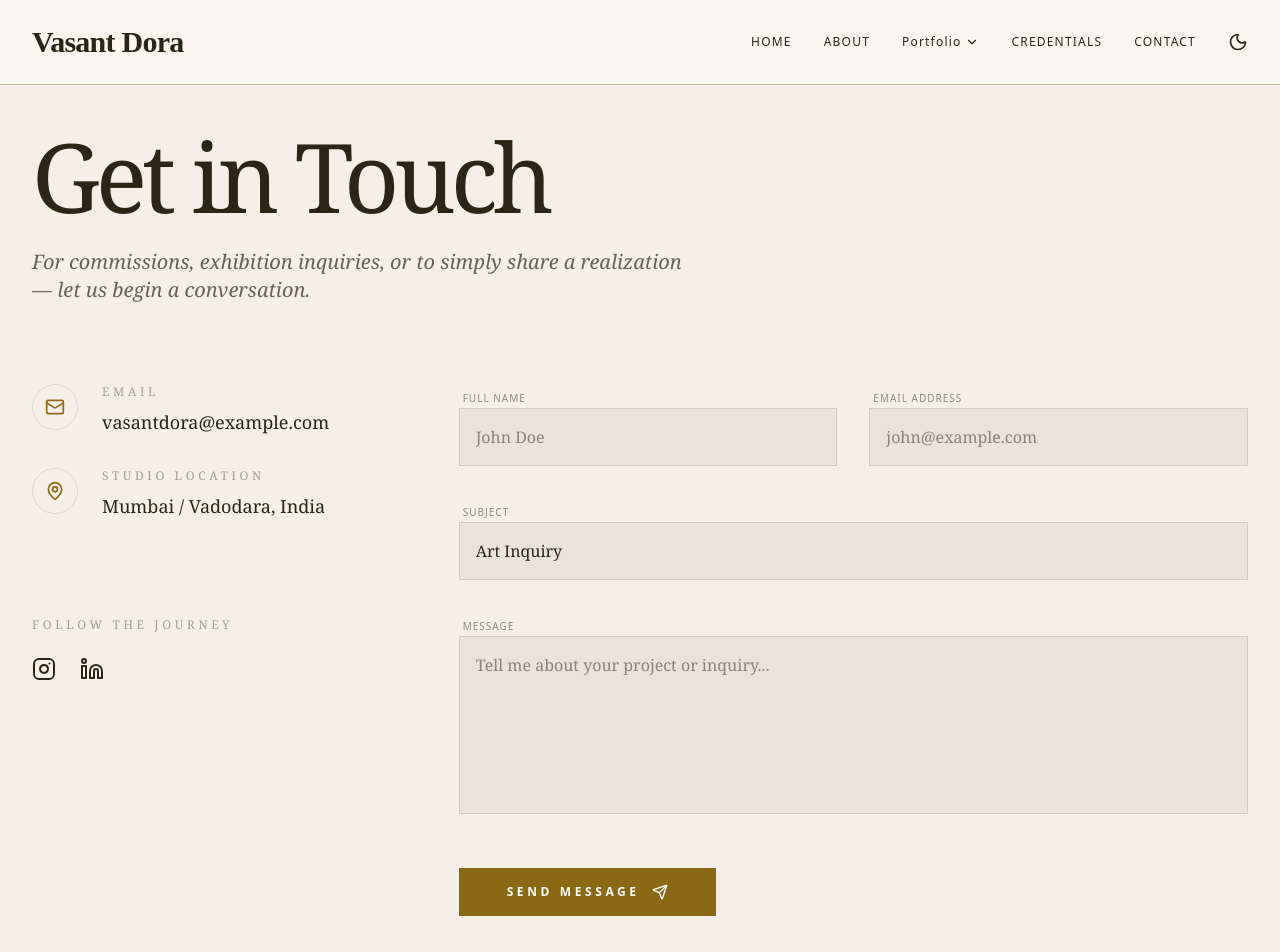
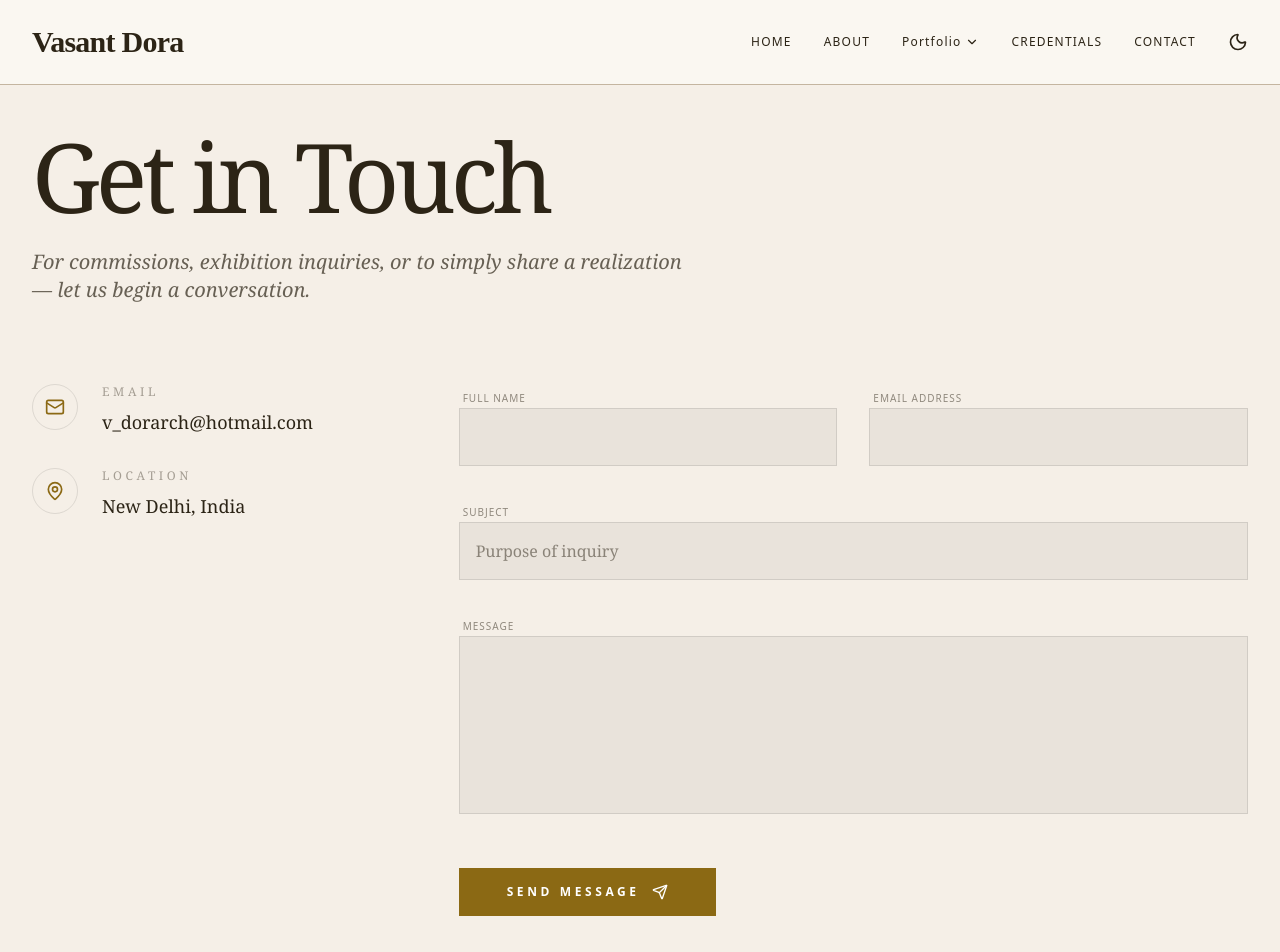
Before and after one commit to mehulnawal/vasantDora-portfolio, a React (Vite) app: page /contact in a window 1280 px wide. Shown: the top 952 px of the page. Built offline with nearby package versions, Linux system fonts and the light colour scheme; a web font is replaced by a local one.

Commit message:
site completed

```diff
--- a/src/components/contact.jsx
+++ b/src/components/contact.jsx
@@ -18,15 +18,12 @@ export const Contact = () => {
         <div className={`min-h-screen transition-colors duration-700 ${bgColor} ${textColor} pt-32 pb-20 overflow-x-hidden`}>
             <div className="container mx-auto px-4 md:px-8">
 
-                {/* 1. HEADER SECTION */}
                 <motion.div
                     initial={{ opacity: 0, y: 20 }}
                     animate={{ opacity: 1, y: 0 }}
                     className="mb-20"
                 >
-                    <h1 className="text-5xl md:text-8xl font-serif tracking-tighter mb-6">
-                        Get in Touch
-                    </h1>
+                    <h1 className="text-5xl md:text-8xl font-serif tracking-tighter mb-6">Get in Touch</h1>
                     <p className={`text-lg md:text-xl font-serif italic opacity-70 max-w-2xl`}>
                         For commissions, exhibition inquiries, or to simply share a realization — let us begin a conversation.
                     </p>
@@ -34,7 +31,6 @@ export const Contact = () => {
 
                 <div className="grid grid-cols-1 lg:grid-cols-12 gap-16 items-start">
 
-                    {/* 2. CONTACT INFO (Architectural Sidebar) */}
                     <motion.div
                         initial={{ opacity: 0, x: -30 }}
                         animate={{ opacity: 1, x: 0 }}
@@ -48,87 +44,74 @@ export const Contact = () => {
                                 </div>
                                 <div>
                                     <h3 className="text-xs uppercase tracking-[0.3em] opacity-40 mb-2 font-serif">Email</h3>
-                                    <p className="text-lg font-serif select-all">vasantdora@example.com</p>
+                                    <p className="text-lg font-serif select-all">v_dorarch@hotmail.com</p>
                                 </div>
                             </div>
-
                             <div className="flex items-start gap-6 group">
                                 <div className={`p-3 rounded-full border ${borderColor} group-hover:border-[#D4AF37] transition-colors`}>
                                     <MapPin size={20} className={accentColor} />
                                 </div>
                                 <div>
-                                    <h3 className="text-xs uppercase tracking-[0.3em] opacity-40 mb-2 font-serif">Studio Location</h3>
-                                    <p className="text-lg font-serif">Mumbai / Vadodara, India</p>
+                                    <h3 className="text-xs uppercase tracking-[0.3em] opacity-40 mb-2 font-serif">Location</h3>
+                                    <p className="text-lg font-serif">New Delhi, India</p>
                                 </div>
-                            </div>
-                        </div>
-
-                        <div className="pt-12 border-t border-white/5">
-                            <h3 className="text-xs uppercase tracking-[0.3em] opacity-40 mb-6 font-serif">Follow the Journey</h3>
-                            <div className="flex gap-6">
-                                <a href="#" className={`hover:${accentColor} transition-colors`}><Instagram size={24} /></a>
-                                <a href="#" className={`hover:${accentColor} transition-colors`}><Linkedin size={24} /></a>
                             </div>
                         </div>
                     </motion.div>
 
-                    {/* 3. CONTACT FORM */}
+                    {/* CONTACT FORM */}
                     <motion.div
                         initial={{ opacity: 0, x: 30 }}
                         animate={{ opacity: 1, x: 0 }}
                         transition={{ delay: 0.4 }}
                         className="lg:col-span-8"
                     >
-                        <form className="grid grid-cols-1 md:grid-cols-2 gap-8">
+                        {/* Point this action to your PHP file location */}
+                        <form action="contact_handler.php" method="POST" className="grid grid-cols-1 md:grid-cols-2 gap-8">
                             <div className="space-y-2">
                                 <label className="text-[10px] uppercase tracking-widest opacity-50 ml-1">Full Name</label>
                                 <input
+                                    name="full_name"
                                     type="text"
-                                    placeholder="John Doe"
+                                    required
                                     className={`w-full ${inputBg} border ${borderColor} p-4 focus:outline-none focus:border-[#D4AF37] transition-colors font-serif`}
                                 />
                             </div>
                             <div className="space-y-2">
                                 <label className="text-[10px] uppercase tracking-widest opacity-50 ml-1">Email Address</label>
                                 <input
+                                    name="email"
                                     type="email"
-                                    placeholder="john@example.com"
+                                    required
                                     className={`w-full ${inputBg} border ${borderColor} p-4 focus:outline-none focus:border-[#D4AF37] transition-colors font-serif`}
                                 />
                             </div>
                             <div className="md:col-span-2 space-y-2">
                                 <label className="text-[10px] uppercase tracking-widest opacity-50 ml-1">Subject</label>
-                                <select className={`w-full ${inputBg} border ${borderColor} p-4 focus:outline-none focus:border-[#D4AF37] transition-colors font-serif appearance-none`}>
-                                    <option>Art Inquiry</option>
-                                    <option>Exhibition Opportunity</option>
-                                    <option>Commission Request</option>
-                                    <option>Other</option>
-                                </select>
+                                <input
+                                    name="subject"
+                                    type="text"
+                                    required
+                                    placeholder="Purpose of inquiry"
+                                    className={`w-full ${inputBg} border ${borderColor} p-4 focus:outline-none focus:border-[#D4AF37] transition-colors font-serif`}
+                                />
                             </div>
                             <div className="md:col-span-2 space-y-2">
                                 <label className="text-[10px] uppercase tracking-widest opacity-50 ml-1">Message</label>
                                 <textarea
+                                    name="message"
                                     rows="6"
-                                    placeholder="Tell me about your project or inquiry..."
+                                    required
                                     className={`w-full ${inputBg} border ${borderColor} p-4 focus:outline-none focus:border-[#D4AF37] transition-colors font-serif resize-none`}
                                 />
                             </div>
                             <div className="md:col-span-2 pt-4">
-                                <button className={`w-full md:w-auto px-12 py-4 ${buttonBg} font-bold uppercase tracking-[0.3em] text-xs flex items-center justify-center gap-3 hover:scale-[1.02] transition-transform`}>
+                                <button type="submit" className={`w-full md:w-auto px-12 py-4 ${buttonBg} font-bold uppercase tracking-[0.3em] text-xs flex items-center justify-center gap-3 hover:scale-[1.02] transition-transform`}>
                                     Send Message <Send size={16} />
                                 </button>
                             </div>
                         </form>
                     </motion.div>
-
-                </div>
-
-                {/* 4. PHILOSOPHICAL FOOTER */}
-                <div className="mt-40 text-center relative">
-                    <div className={`h-px w-full ${borderColor} absolute top-1/2 left-0`} />
-                    <span className={`${bgColor} px-8 relative z-10 text-[10px] uppercase tracking-[0.5em] opacity-30`}>
-                        Vasant Dora Oeuvre
-                    </span>
                 </div>
             </div>
         </div>
```
Also changed, not shown: 1 other file (tests, documents, lock files or other folders).
